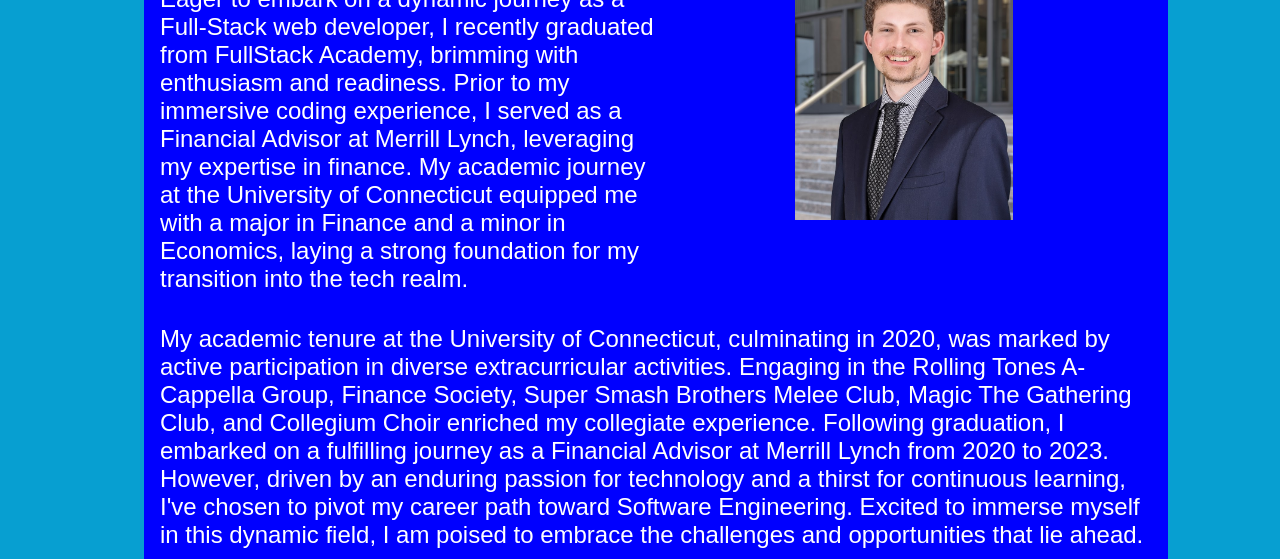
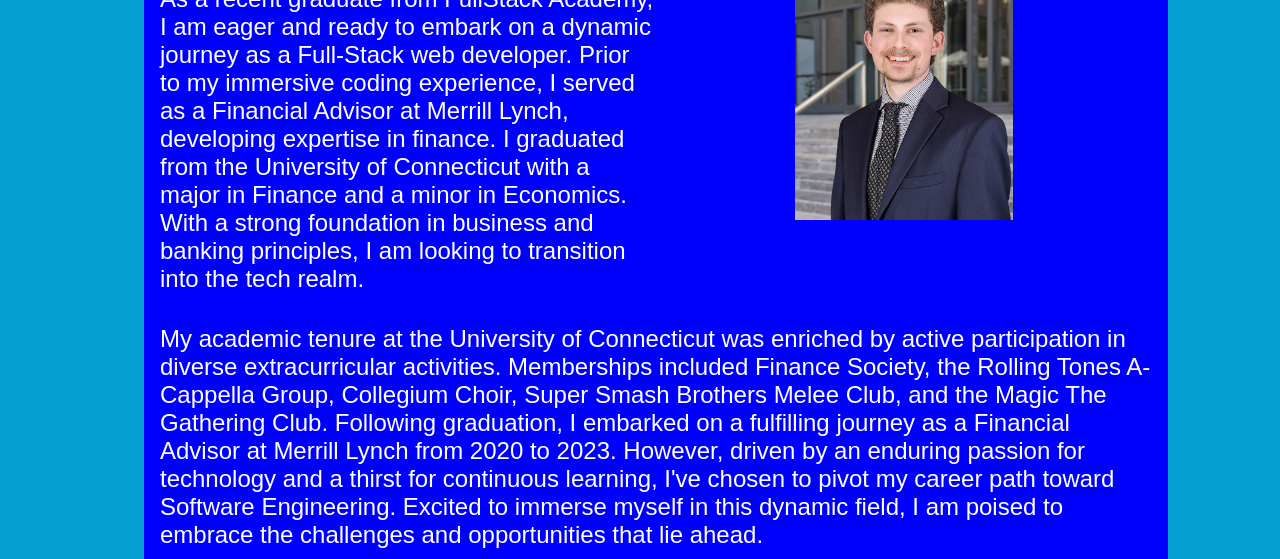
Before and after one commit to ianbraverman/IanBravermanPersonalWebsite, a plain HTML site: page index.html in a window 1280 px wide. Shown: the part 119-678 px from the top of the page. Drawn offline with Linux system fonts and the light colour scheme.

Commit message:
polishing website

```diff
--- a/home.html
+++ b/index.html
@@ -15,7 +15,7 @@
       <header class="top_header">
         <p>Ian Braverman</p>
         <nav class="main_header_nav">
-          <section><a href="home.html">Home</a></section>
+          <section><a href="index.html">Home</a></section>
           <section><a href="about.html">About</a></section>
           <section><a href="portfolio.html">Portfolio</a></section>
         </nav>
@@ -27,31 +27,31 @@
               Developer, Singer, Pianist
             </h1>
             <p class="home_main_section_content_first_left_paragraph">
-              Eager to embark on a dynamic journey as a Full-Stack web
-              developer, I recently graduated from FullStack Academy, brimming
-              with enthusiasm and readiness. Prior to my immersive coding
-              experience, I served as a Financial Advisor at Merrill Lynch,
-              leveraging my expertise in finance. My academic journey at the
-              University of Connecticut equipped me with a major in Finance and
-              a minor in Economics, laying a strong foundation for my transition
-              into the tech realm.
+              As a recent graduate from FullStack Academy, I am eager and ready
+              to embark on a dynamic journey as a Full-Stack web developer.
+              Prior to my immersive coding experience, I served as a Financial
+              Advisor at Merrill Lynch, developing expertise in finance. I
+              graduated from the University of Connecticut with a major in
+              Finance and a minor in Economics. With a strong foundation in
+              business and banking principles, I am looking to transition into
+              the tech realm.
             </p>
           </article>
           <img class="home_headshot" src="Professional_Headshot.jpg" />
         </article>
         <article class="home_main_section_content_two">
           <p>
-            My academic tenure at the University of Connecticut, culminating in
-            2020, was marked by active participation in diverse extracurricular
-            activities. Engaging in the Rolling Tones A-Cappella Group, Finance
-            Society, Super Smash Brothers Melee Club, Magic The Gathering Club,
-            and Collegium Choir enriched my collegiate experience. Following
-            graduation, I embarked on a fulfilling journey as a Financial
-            Advisor at Merrill Lynch from 2020 to 2023. However, driven by an
-            enduring passion for technology and a thirst for continuous
-            learning, I've chosen to pivot my career path toward Software
-            Engineering. Excited to immerse myself in this dynamic field, I am
-            poised to embrace the challenges and opportunities that lie ahead.
+            My academic tenure at the University of Connecticut was enriched by
+            active participation in diverse extracurricular activities.
+            Memberships included Finance Society, the Rolling Tones A-Cappella
+            Group, Collegium Choir, Super Smash Brothers Melee Club, and the
+            Magic The Gathering Club. Following graduation, I embarked on a
+            fulfilling journey as a Financial Advisor at Merrill Lynch from 2020
+            to 2023. However, driven by an enduring passion for technology and a
+            thirst for continuous learning, I've chosen to pivot my career path
+            toward Software Engineering. Excited to immerse myself in this
+            dynamic field, I am poised to embrace the challenges and
+            opportunities that lie ahead.
           </p>
         </article>
       </main>
```
Also changed, not shown: about.html (+14 -23 lines), portfolio.html (+9 -1 lines).
